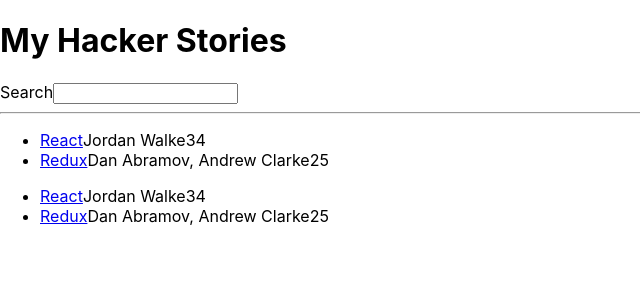
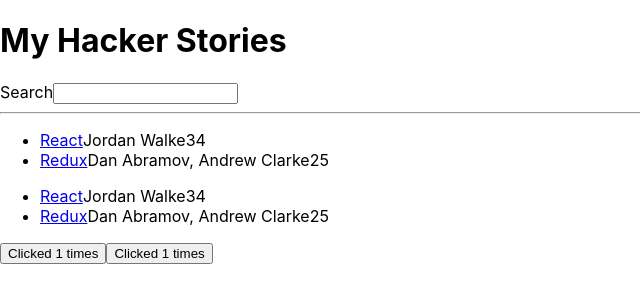
Before and after one commit to Moses-Onche/road-to-react, a React (Create React App) app in the folder hacker-stories/: page / in a window 1280 px wide. Shown: the top 302 px of the page, without its empty margins (0-640 px from the left). Built offline with nearby package versions, Linux system fonts and the light colour scheme.

Commit message:
Learn and implement useState

```diff
--- a/hacker-stories/src/App.js
+++ b/hacker-stories/src/App.js
@@ -1,3 +1,5 @@
+import { useState } from "react";
+
 const list = [
   {
     title: "React",
@@ -17,14 +19,7 @@
   }
 ];
 
-const App = () => {
-
-  // const welcome = {
-  //   greeting: "Hey",
-  //   title: "React",
-  // }
-
-  return (
+const App = () => (
     <div className="App">
       <h1>My Hacker Stories</h1>
 
@@ -45,9 +40,10 @@
           })}
       </ul>
     <List />
+    <MyButton />
+    <MyButton />
     </div>
   );
-}
 
 const List = () => {
   return (
@@ -79,4 +75,20 @@
   )
 };
 
+const MyButton = () => {
+  const [count, setCount] = useState(1);
+
+  function handleClick() {
+    setCount(count * 2);
+  }
+
+  return (
+    <>
+    <button onClick={handleClick}>
+      Clicked {count} times
+    </button>
+    </>
+  );
+};
+
 export default App;
```
